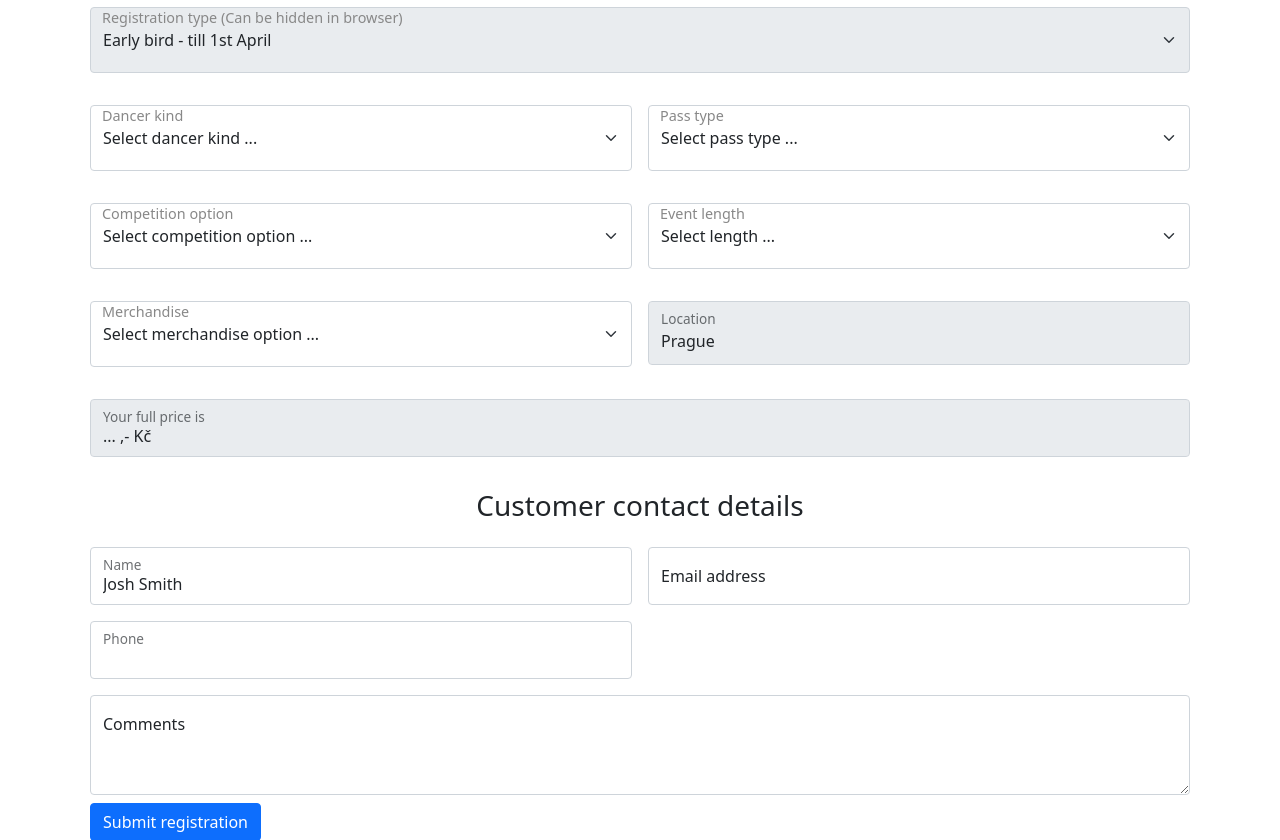
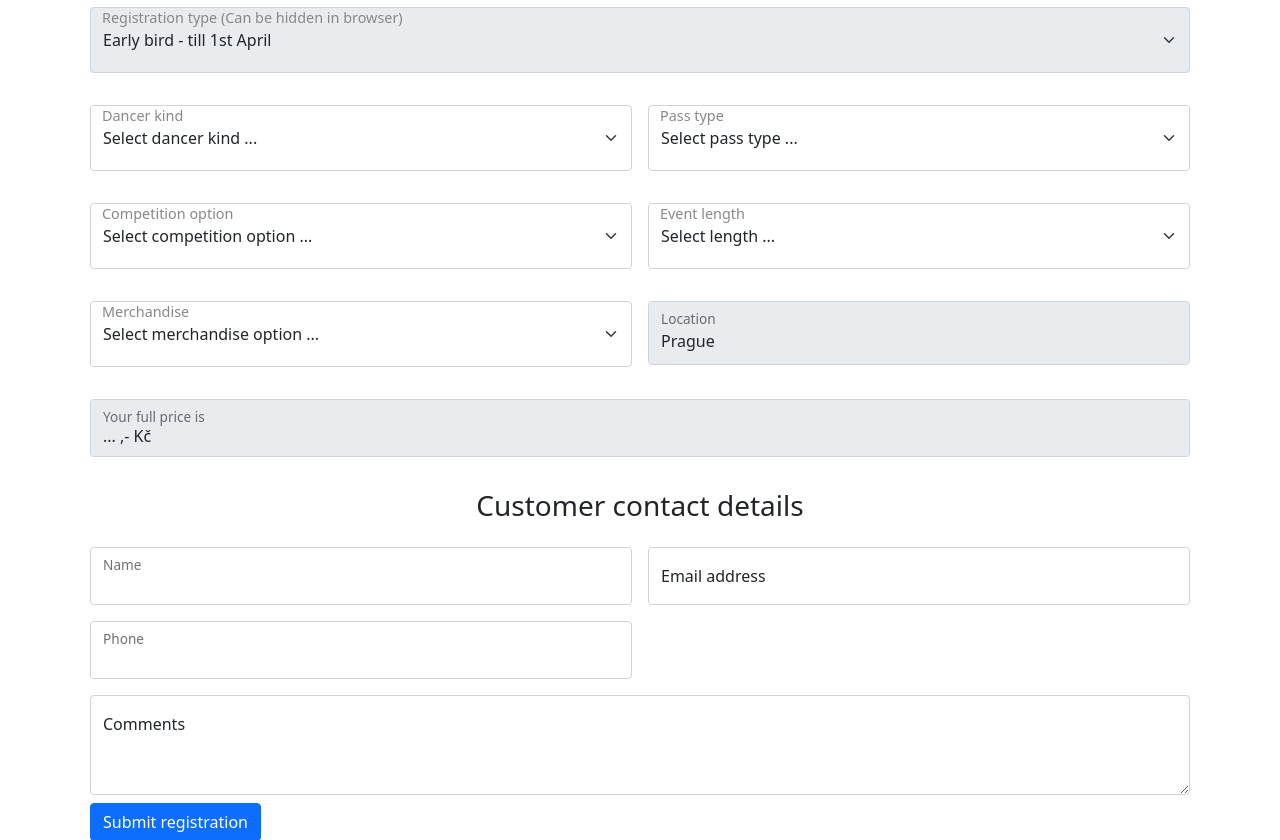
Before and after one commit to SimonB87/Regis, a PHP site: page / in a window 1280 px wide. Shown: the part 2762-3602 px from the top of the page. Run offline with PHP 8.4, Linux system fonts and the light colour scheme.

Commit message:
registrationForm - removed filled in name

```diff
--- a/webForm/registrationform.php
+++ b/webForm/registrationform.php
@@ -168,7 +168,7 @@
 
             <div class="col-lg-6 col-md-12 col-sm-12  padding-small">
               <div class="form-floating">
-                <input type="text" class="form-control" id="floatingName" value="Josh Smith" required>
+                <input type="text" class="form-control" id="floatingName" required>
                 <label for="floatingName">Name</label>
                 <div class="valid-feedback">
                   Looks good!
```
